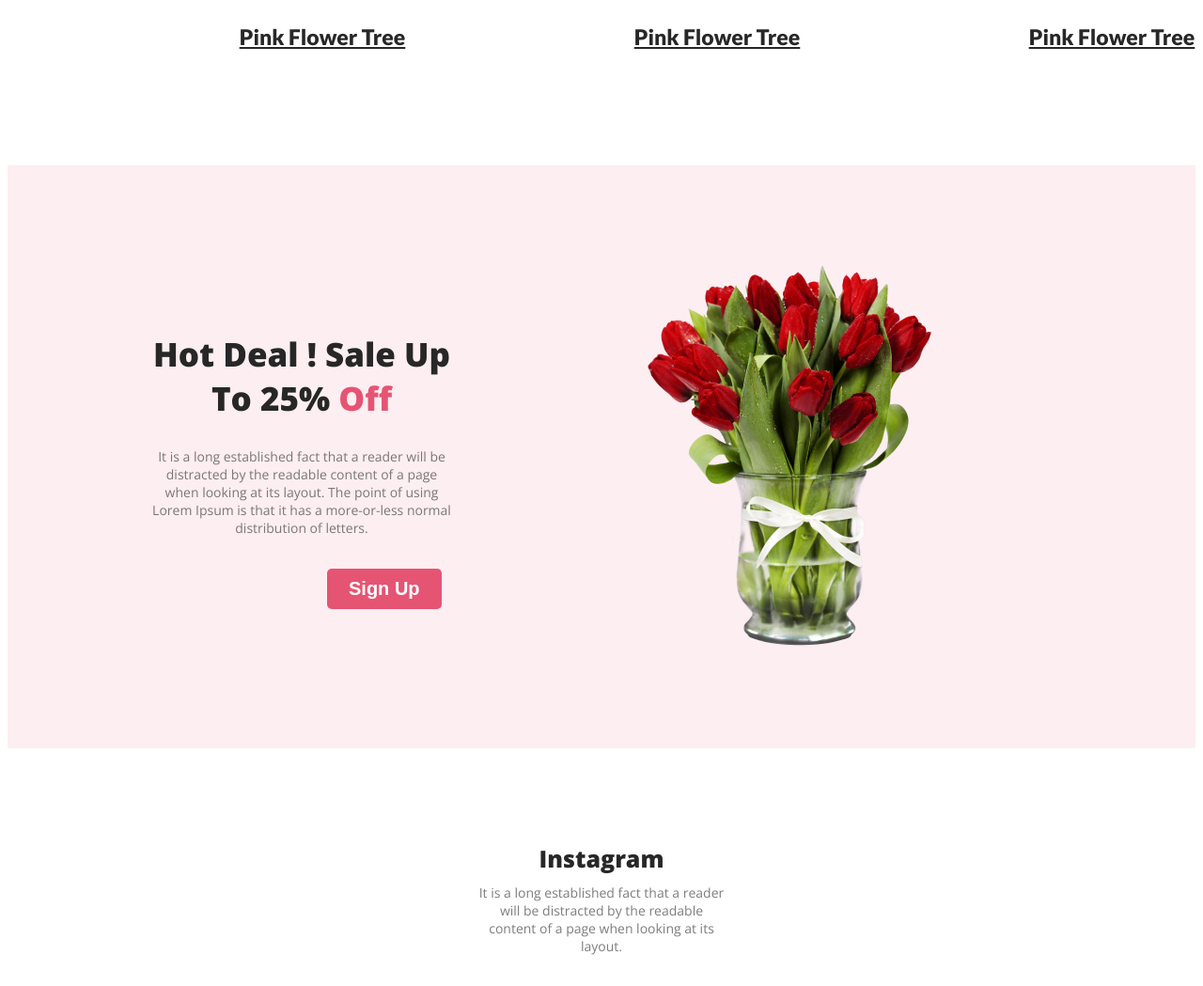
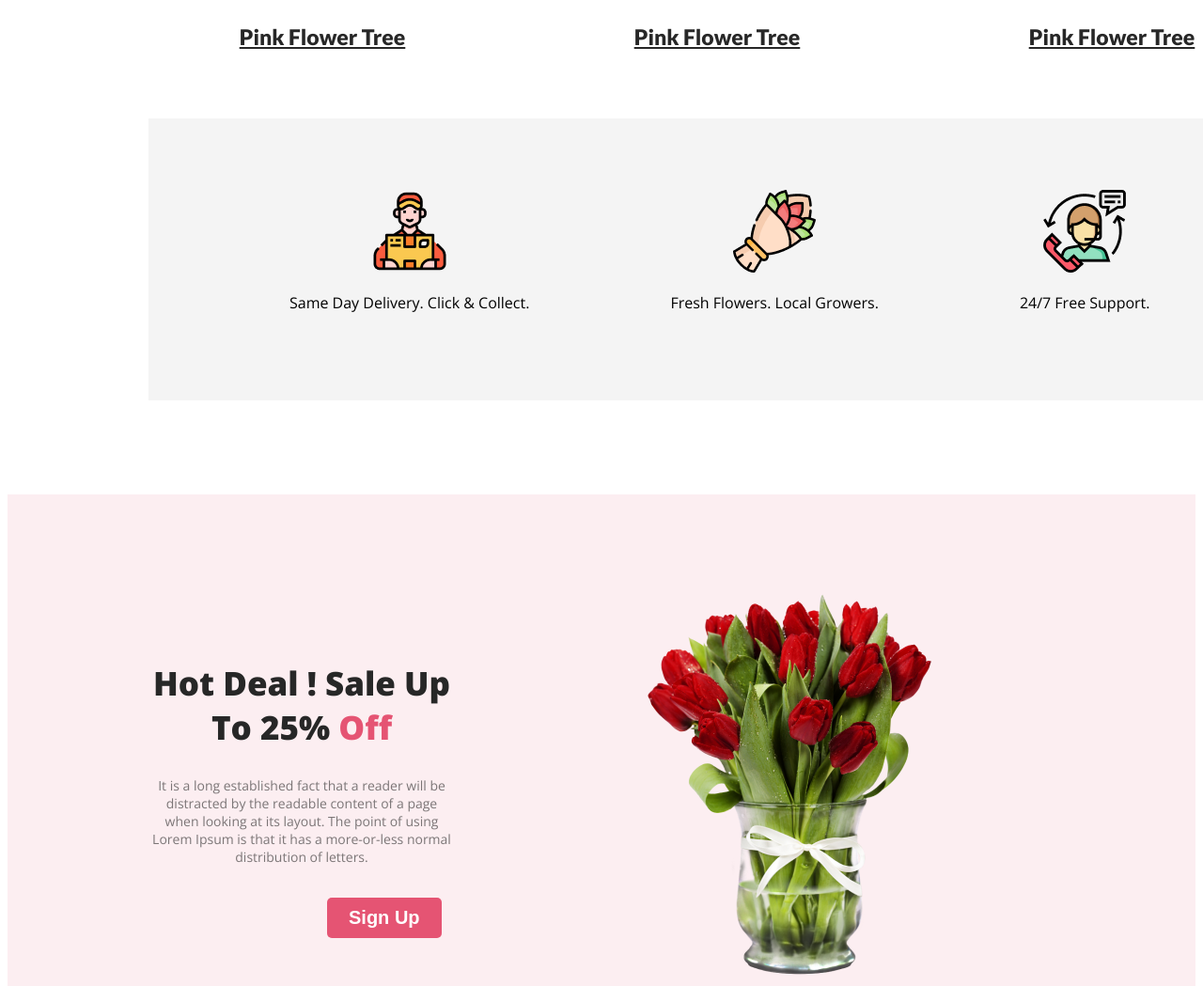
Before and after one commit to Parthpal/flower_shop_parth_assignment, a plain HTML site: page index.html in a window 1280 px wide. Shown: the part 1366-2415 px from the top of the page at 94% size. Drawn offline with nearby package versions, Linux system fonts and the light colour scheme.

Commit message:
delivery process added

```diff
--- a/index.html
+++ b/index.html
@@ -48,6 +48,20 @@
                         </div>
                     </div>
                 </section>
+                <section class="flowers-support-section">
+                    <div class="flowers-delivery">
+                        <img src="./assets/images/Group 57.png" alt="">
+                        <p>Same Day Delivery. Click & Collect.</p>
+                    </div>
+                    <div class="flowers-delivery">
+                        <img src="./assets/images/Group 58.png" alt="">
+                        <p>Fresh Flowers. Local Growers.</p>
+                    </div>
+                    <div class="flowers-delivery">
+                        <img src="./assets/images/Group 59.png" alt="">
+                        <p>24/7 Free Support.</p>
+                    </div>
+                </section>
                 <section class="deal-banner">
                     <div class="deal-banner-summary">
                         <h2 class="deal-summary_header">
@@ -59,8 +73,8 @@
                         <input class="btn-deal" type="button" value="Sign Up">
                     </div>
                     <img class="deal_banner_image" src="./assets/images/pngwing 8.png" alt="">
-                    </section>
                 </section>
+
                 <section class="featured-flower">
                     <div class="featured-flower-top">
                         <h3 class="featured-flower-header">
@@ -77,17 +91,7 @@
                         <img src="./assets/images/Rectangle 6.png" alt="">
                     </div>
                 </section>
-                <section class="flower-shop-video">
-                    <div class="banner_description">
-                        <h2 class="banner_description_header">
-                            We are PH Flower Farmer
-                        </h2>
-                        <p class="banner_description_desc">
-                            Our story began with a simple idea: to change the way people buy flowers online. More than twelve years and millions of orders later, we are still constantly raising the standard for bouquets shipped to your doorstep
-                        </p>
-                        <input class="btn-primary btn" type="button" value="Learn more">
-                    </div>
-                </section>
+
                 <section class="featured-flower deal-email-banner">
                     <div class="deal-email-banner-container">
                     <div class="featured-flower-top deal-banner-top">
--- a/styles/styles.css
+++ b/styles/styles.css
@@ -38,9 +38,7 @@ body{
     font-weight: 400;
 }
 /* featured flower section */
-.featured-flower{
 
-}
 .featured-flower-top{
     text-align: center;
     margin-top: 100px;
@@ -92,6 +90,22 @@ body{
     font-size: 23px;
     font-weight: 400;
     text-decoration-line: underline;
+}
+
+.flowers-support-section{
+    display: flex;
+    align-items: center;
+    margin-top: 50px;
+    background-color: #F4F4F4;
+    width:  1220px;
+    height: 300px;
+    margin-left: 150px;
+
+}
+.flowers-delivery{
+    align-items: center;
+    padding-left: 150px;
+    text-align: center;
 }
 .deal-banner{
     background-color: #FCEEF1;
@@ -205,13 +219,3 @@ padding-top: 80px;
     font-weight: 400;
 
 }
-.flower-shop-video{
-    background: url('../assets/videos/flower-shop.mp4');
-}
-/*
-  border-radius: 120px 120px 0px 0px;
-  background: #F2DEE7;
-  padding: 20px;
-  width: 200px;
-  height: 250px;
-  */
```
